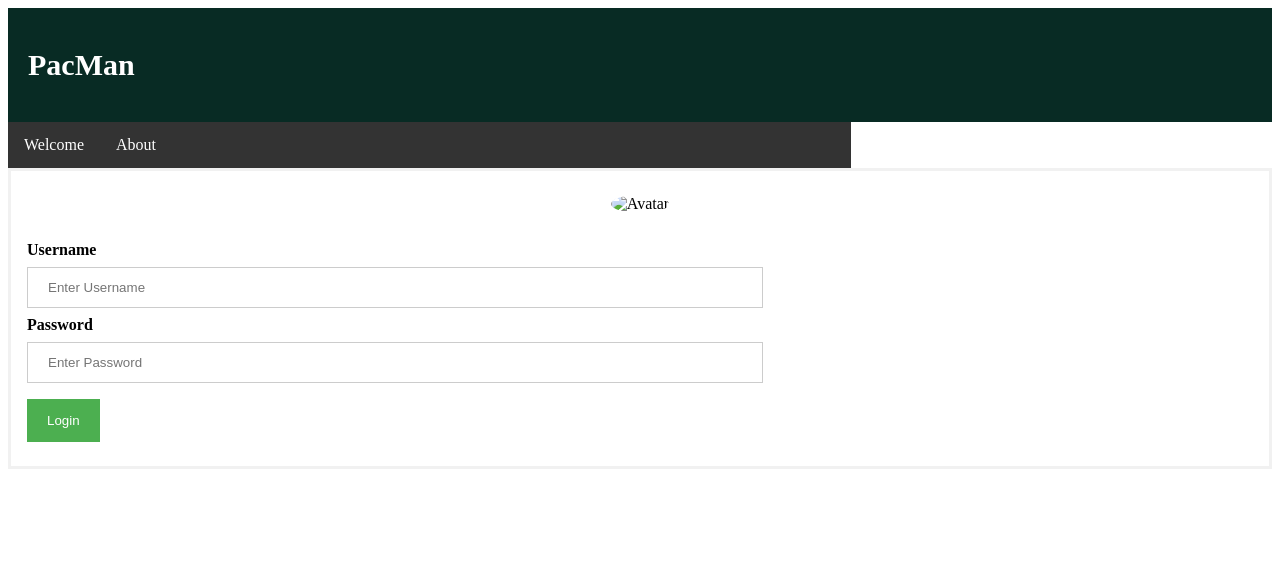
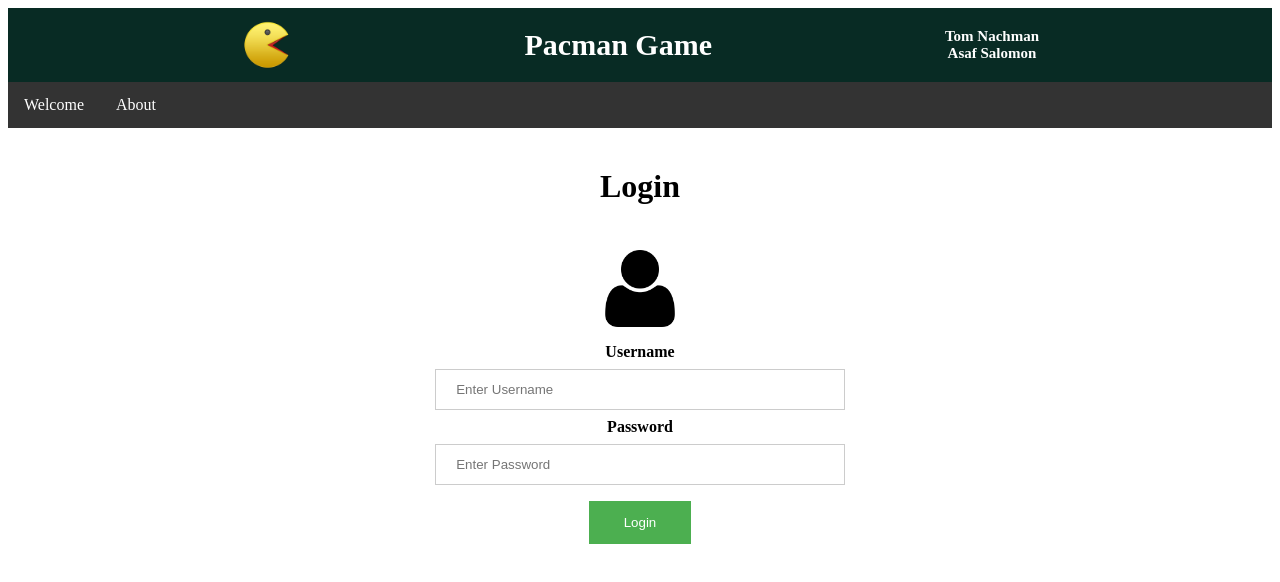
Before and after one commit to TomNachman/Pacman, a plain HTML site: page index.html in a window 1280 px wide. Both pictures are taken after a click on the button "Login". Drawn offline with Linux system fonts and the light colour scheme.

Commit message:
welcome and login design completed

```diff
--- a/index.html
+++ b/index.html
@@ -1,57 +1,84 @@
 <!DOCTYPE html>
 <html>
   <head>
-		<meta charset="UTF-8">
+    <meta charset="UTF-8" />
     <script src="./jquery-3.4.1.slim.min.js"></script>
     <link rel="stylesheet" type="text/css" href="./styles/style.css" />
     <script type="text/javascript" src="./scripts/app.js"></script>
     <script type="text/javascript" src="./scripts/menu.js"></script>
-
   </head>
 
   <body>
     <!-- Header -->
     <div class="header">
-			<h1>PacMan</h1>
-			<!-- Add icon-->
-			<h3 style="float:right">Tom Nachman - 204691695</h3>
-			<h3 style="float:right">Asaf Salomon - 204169155</h3>
+      <img
+        src="./assets/pacmanIcon.png"
+        style="width: 4%"
+        class="mainPacmanIcon"
+      />
+      <h1>Pacman Game</h1>
+      <div class="devs-credit">
+        <h4>Tom Nachman</h4>
+        <h4>Asaf Salomon</h4>
       </div>
+    </div>
+
     <!-- Menu (Changing) -->
     <ul>
-			<li><a href="#Welcome" onclick="switch_content('Welcome_content')">Welcome</a></li>
+      <li>
+        <a href="#Welcome" onclick="switch_content('Welcome_content')"
+          >Welcome</a
+        >
+      </li>
       <li><a class="active" href="#about">About</a></li>
     </ul>
 
     <!--Content -->
-
     <div id="Welcome_content">
-			<p> welcome</p>
+      <div class="container">
+        <h1>welcome</h1>
         <button onclick="switch_content('Login_content')">Login</button>
         <button onclick="switch_content('Register_content')">Register</button>
+      </div>
+    </div>
 
-		</div>
-		<div id="Register_content" style="display:none">
+    <div id="Register_content" style="display: none">
       <p>Register</p>
     </div>
-		<div id="Login_content" style="display:none">
+
+    <div id="Login_content" style="display: none">
+      <div class="container-form">
         <form method="post">
+          <div class="container">
+            <h1>Login</h1>
+
             <div class="imgcontainer">
-				  <img src="img_avatar2.png" alt="Avatar" class="avatar">
+              <img src="./assets/loginIcon.png" alt="Avatar" class="avatar" />
             </div>
 
-				<div class="container">
             <label for="uname"><b>Username</b></label>
-				  <input type="text" placeholder="Enter Username" name="uname" required>
+            <input
+              type="text"
+              placeholder="Enter Username"
+              name="uname"
+              required
+            />
 
             <label for="psw"><b>Password</b></label>
-				  <input type="password" placeholder="Enter Password" name="psw" required>
+            <input
+              type="password"
+              placeholder="Enter Password"
+              name="psw"
+              required
+            />
 
             <button type="submit">Login</button>
           </div>
         </form>
       </div>
-		<div id="Game_content" >
+    </div>
+
+    <div id="Game_content" style="display: none">
       <div id="score">
         <label for="lblScore">SCORE:</label>
         <input id="lblScore" type="text" />
--- a/styles/style.css
+++ b/styles/style.css
@@ -1,11 +1,28 @@
 /*Header styles */
 .header {
-    padding: 20px;
+  display: flex;
+  flex-direction: row;
+  align-items: center;
+  justify-content: space-evenly;
   text-align: left;
   background: #082b24;
   color: white;
   font-size: 15px;
 }
+
+.devs-credit {
+  display: flex;
+  flex-direction: column;
+  align-items: center;
+  justify-content: last baseline;
+  align-content: center;
+}
+
+h4 {
+  margin: 0%;
+  padding: 0%;
+}
+
 /*Nav Bar Styles */
 ul {
   list-style-type: none;
@@ -33,14 +50,35 @@ li a:hover {
 }
 
 /* --- Login Style */
+
+.container-form {
+  display: flex;
+  flex-direction: column;
+  align-items: center;
+  justify-content: center;
+  /* border: 3px solid rgb(12, 59, 231); */
+}
+
 /* Bordered form */
 form {
-    border: 3px solid #f1f1f1;
+  margin: 1vmin;
+  width: 40vw;
+  /* border: 3px solid rgb(231, 180, 12); */
+}
+
+.container {
+  display: flex;
+  flex-direction: column;
+  justify-content: center;
+  align-items: center;
+  margin-top: 2%;
+  /* border: 3px solid rgb(231, 12, 140); */
 }
 
 /* Full-width inputs */
-  input[type=text], input[type=password] {
-    width: 60%;
+input[type="text"],
+input[type="password"] {
+  width: 80%;
   padding: 12px 20px;
   margin: 8px 0;
   display: block;
@@ -50,13 +88,13 @@ li a:hover {
 
 /* Set a style for all buttons */
 button {
-    background-color: #4CAF50;
+  background-color: #4caf50;
   color: white;
   padding: 14px 20px;
   margin: 8px 0;
   border: none;
   cursor: pointer;
-    width: auto;
+  width: 20%;
 }
 
 /* Add a hover effect for buttons */
@@ -72,13 +110,7 @@ li a:hover {
 
 /* Avatar image */
 img.avatar {
-    width: 40%;
-    border-radius: 50%;
-  }
-
-  /* Add padding to containers */
-  .container {
-    padding: 16px;
+  width: 15%;
 }
 
 /* The "Forgot password" text */
```
Also changed, not shown: assets/loginIcon.png (added), assets/pacmanIcon.png (added). Lines whose indentation alone changed are shown as unchanged.
